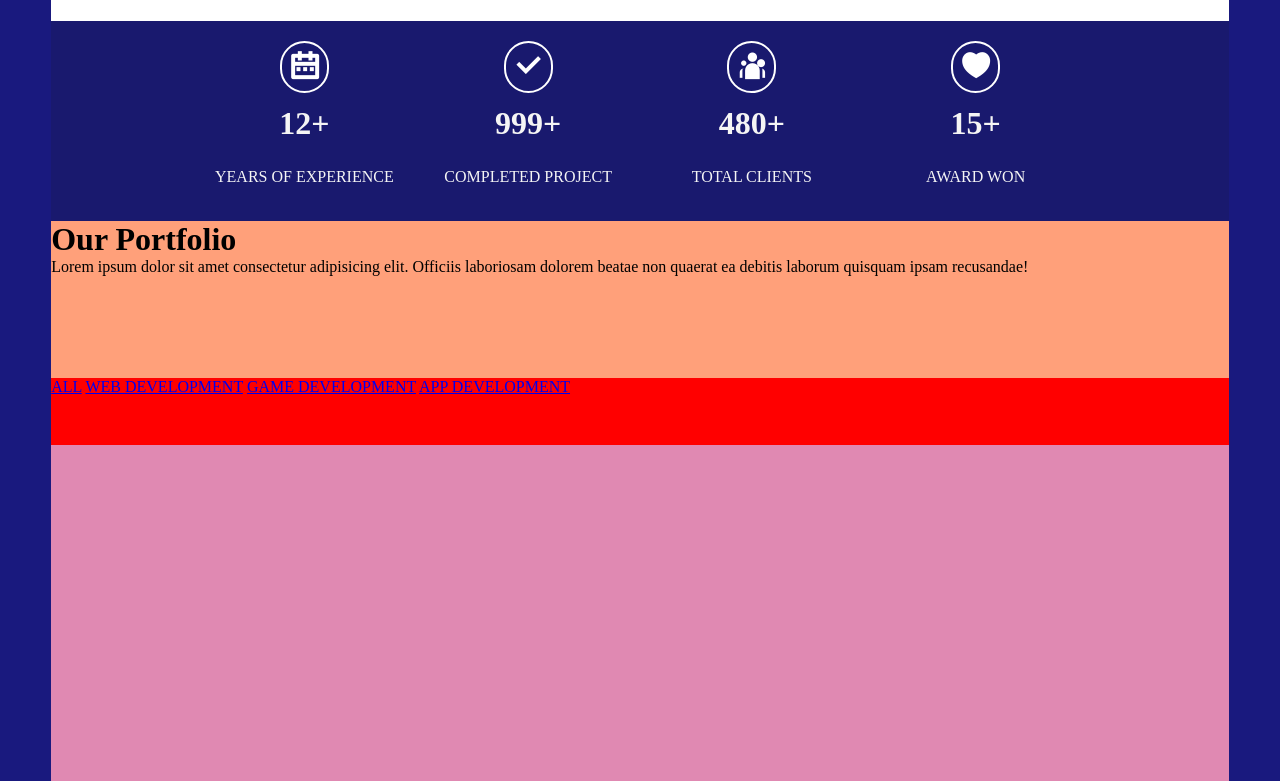
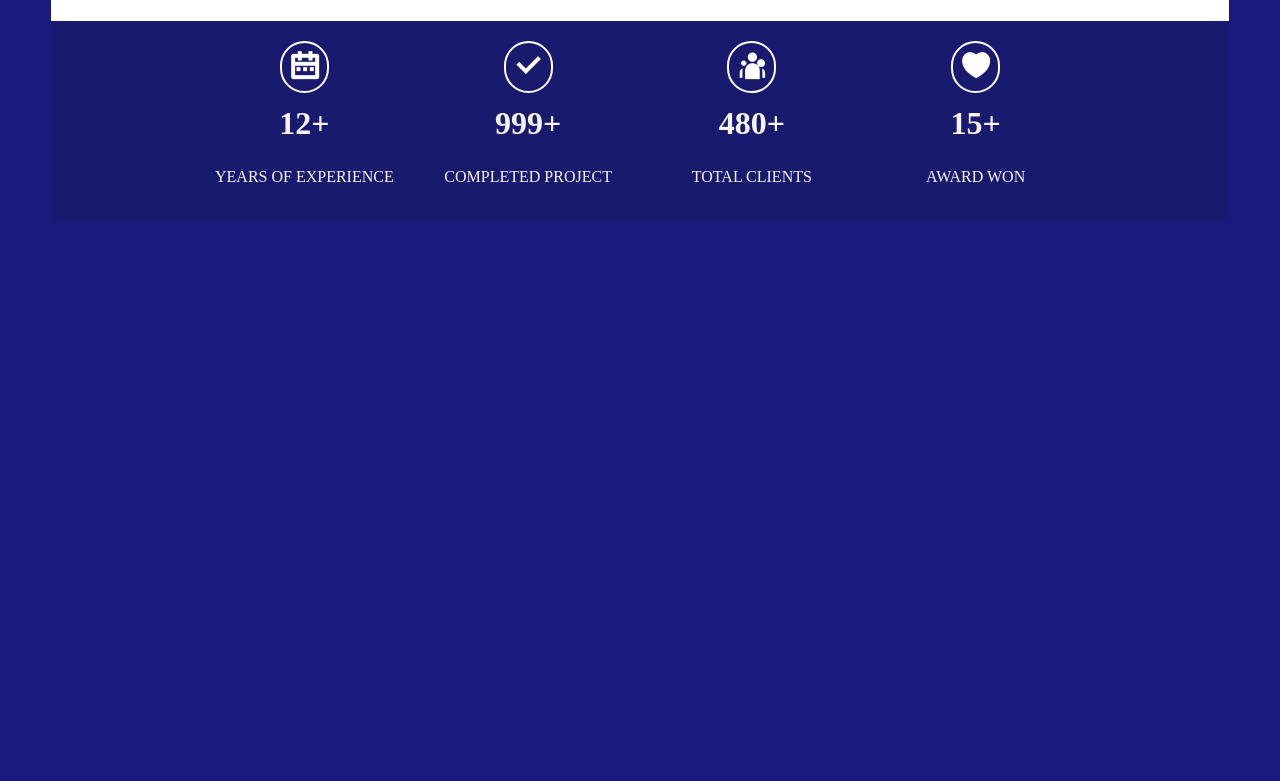
Before and after one commit to Payalaher/simple-page2, a plain HTML site: page index.html in a window 1280 px wide. Shown: the part 1504-2285 px from the top of the page. After the commit the page ends 1725 px from the top, so only its background shows below. Drawn offline with nearby package versions, Linux system fonts and the light colour scheme.

Commit message:
Update index.html

```diff
--- a/index.html
+++ b/index.html
@@ -191,7 +191,7 @@
           </div>
         </div>
       </div>
-      <div class="portfolio">
+<!--       <div class="portfolio">
         <div class="upper-portfolio">
          <div class="our-upper">
           <h1>Our Portfolio </h1>
@@ -205,7 +205,7 @@
 
          </div>
         </div>
-        <div class="lower-portfolio"></div>
+        <div class="lower-portfolio"></div> -->
       </div>
     </div>
   </body>
```
